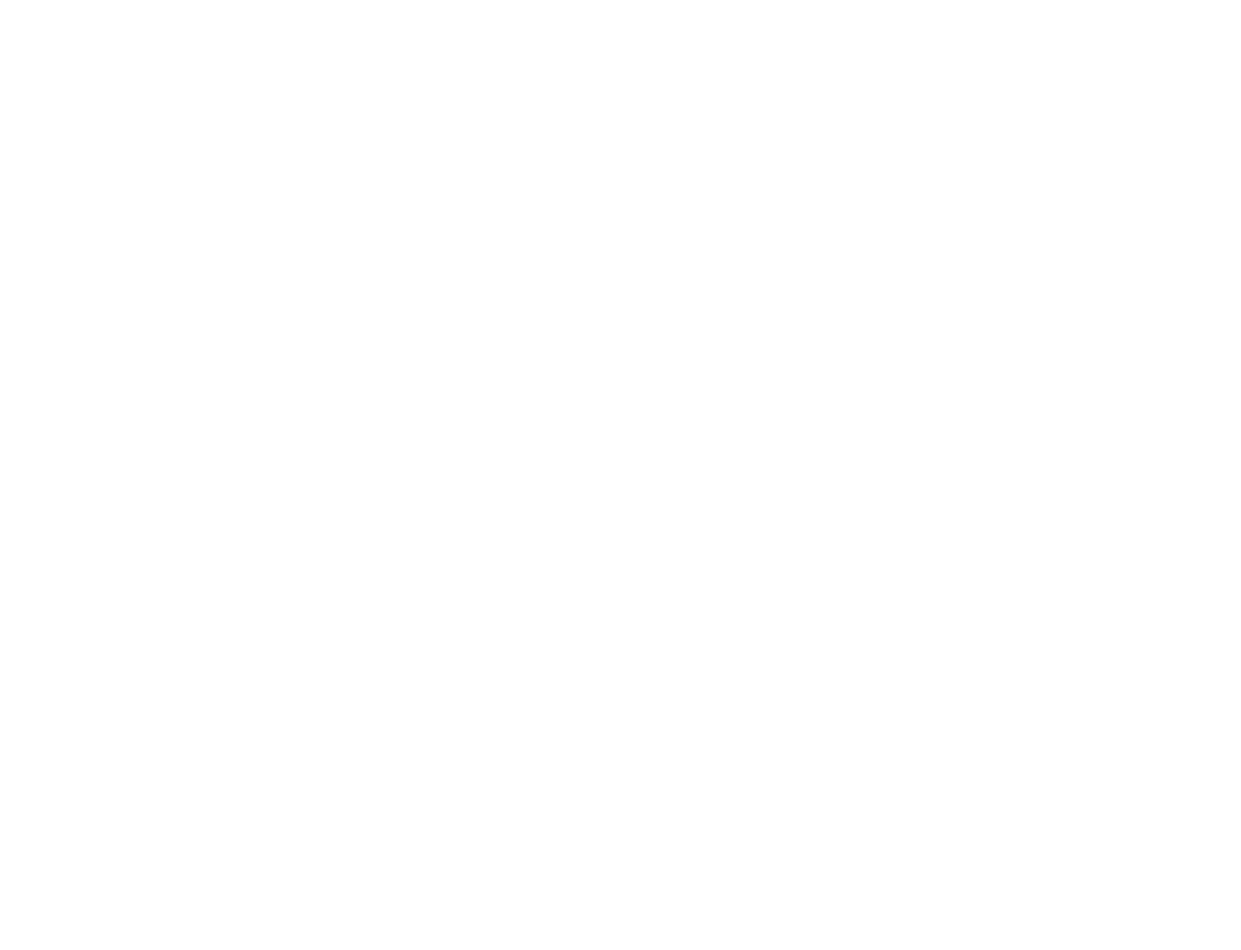
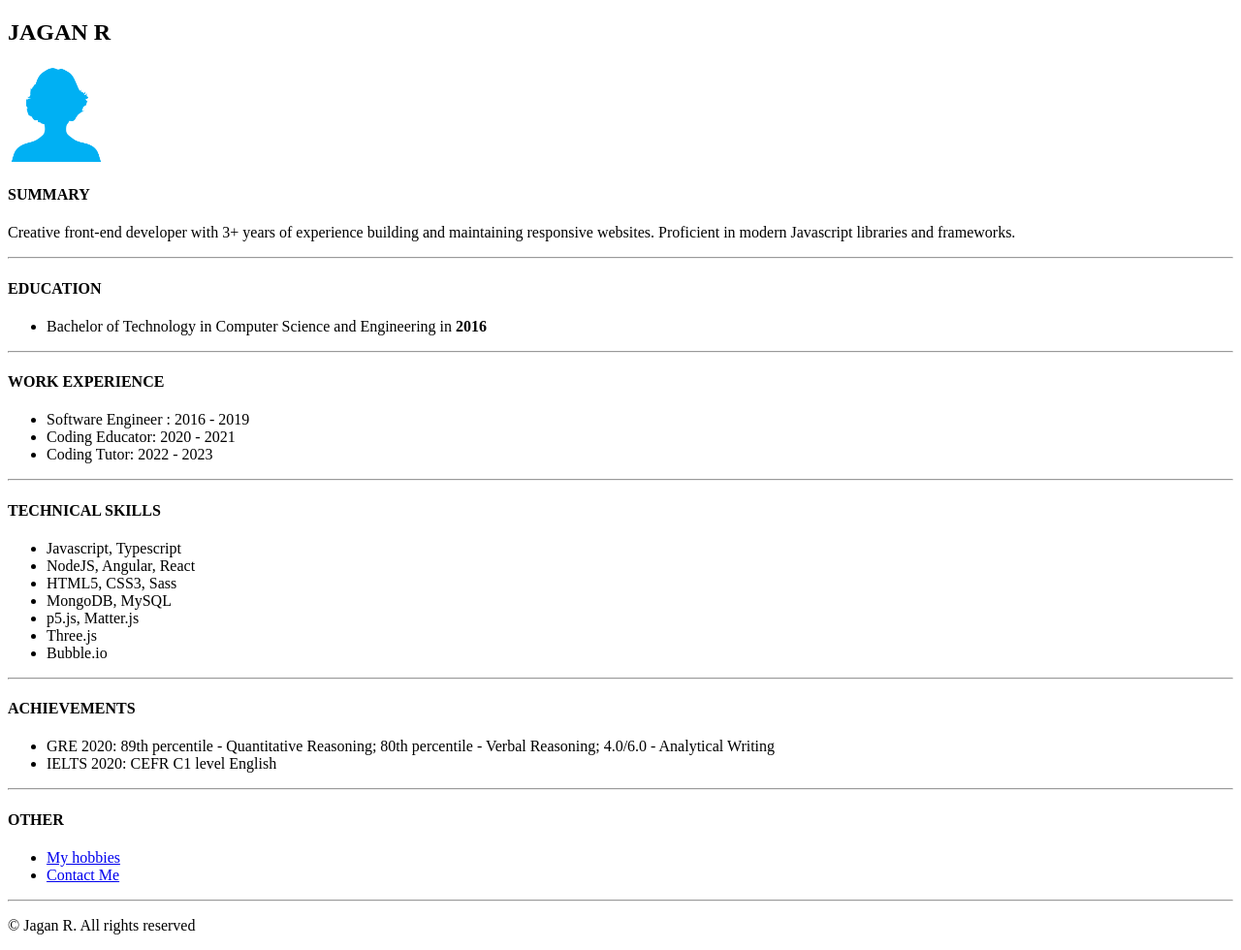
Before and after one commit to reshmajagan/Resume, a plain HTML site: page index.html in a window 1280 px wide. Shown: the whole page at 97% size. Before the commit the page ends 800 px from the top, so only its background shows below. Drawn offline with Linux system fonts and the light colour scheme.

Commit message:
Text content filled in index; images folder added

```diff
--- a/index.html
+++ b/index.html
@@ -7,25 +7,74 @@
 </head>
 <body>
     <header>
+        <h2>JAGAN R</h2>
+        <img src="./images/Profile_pic_placeholder.png" width="100vw"/>
 
     </header>
     <section class="summary">
-
+        <h4>SUMMARY</h4>
+        <p>Creative front-end developer with 3+ years of experience building and maintaining responsive websites.
+            Proficient in modern Javascript libraries and frameworks.</p>
+        <hr/>
     </section>
 
     <section class="education">
+        <h4>EDUCATION</h4>
+        <ul>
+            <li>Bachelor of Technology in Computer Science and Engineering in <b>2016</b></li>
+        </ul>
+        <hr/>
+    </section>
 
-    </section>
     <section class="work-experience">
-
+        <h4>WORK EXPERIENCE</h4>
+        <ul>
+            <li>Software Engineer : 2016 - 2019</li>
+            <li>Coding Educator: 2020 - 2021</li>
+            <li>Coding Tutor: 2022 - 2023</li>
+        </ul>
+        <hr/>
     </section>
 
     <section class="skills">
+        <h4>TECHNICAL SKILLS</h4>
+        <ul>
+            <li>Javascript, Typescript</li>
+            <li>NodeJS, Angular, React</li>
+            <li>HTML5, CSS3, Sass</li>
+            <li>MongoDB, MySQL</li>
+            <li>p5.js, Matter.js</li>
+            <li>Three.js</li>
+            <li>Bubble.io</li>
+        </ul>
+        <hr>
+    </section>
 
+    <section class="Achievements">
+        <h4>ACHIEVEMENTS</h4>
+        <ul>
+            <li>
+                GRE 2020:
+                89th percentile - Quantitative Reasoning;
+                80th percentile - Verbal Reasoning;
+                4.0/6.0 - Analytical Writing
+            </li>
+            <li>IELTS 2020: CEFR C1 level English</li>
+        </ul>
+        <hr>
+    </section>
+
+    <section class="other">
+        <h4>OTHER</h4>
+        <ul>
+            <li><a href="#">My hobbies</a></li>
+            <li><a href="#">Contact Me</a></li>
+        </ul>
+        <hr>
     </section>
 
     <footer>
-
+        <p>&copy; Jagan R. All rights reserved</p>
     </footer>
 
 </body>
```
Also changed, not shown: images/Profile_pic_placeholder.png (added).
